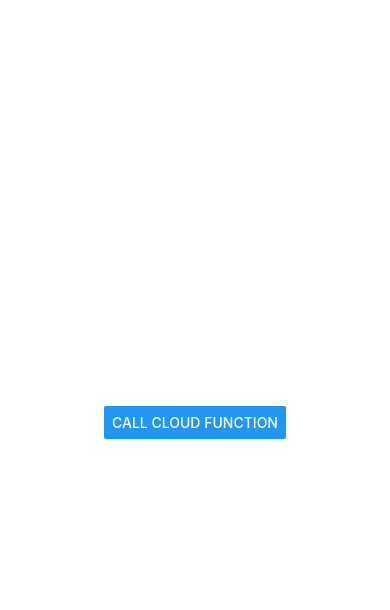
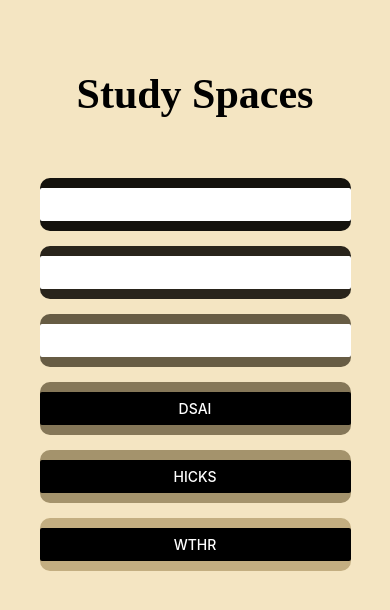
Before and after one commit to agheyi/StudyScout, a React Native app: screen / in a window 390 px wide. Both pictures are taken after a click on the button "CALL CLOUD FUNCTION". Shown: the top 610 px of the page. Built offline with nearby package versions, Linux system fonts and the light colour scheme; no server answers.

Commit message:
working frontend

```diff
--- a/App.js
+++ b/App.js
@@ -1,60 +1,198 @@
-import React from 'react';
-import { StyleSheet, Button } from 'react-native';
-import {
-  SafeAreaProvider,
-  SafeAreaView,
-} from 'react-native-safe-area-context';
+import React, { useState } from 'react';
+import { StyleSheet, Text, Button, View, Image } from 'react-native';
 
-// Import your Firebase config and the necessary functions
-import { functions } from './firebaseConfig.js';
-import { httpsCallable } from 'firebase/functions';
 
-export default function App() {
-  // --- Define your function here, inside App() but before return ---
-  const callMyFunction = () => {
-  console.log("Button pressed!");
+// These imports are for Firebase and are now included in this single file.
+import { initializeApp, getApps, getApp } from "firebase/app";
+import { getFunctions, httpsCallable } from "firebase/functions";
 
-  const updateUserLocation = httpsCallable(functions, 'updateUserLocation');
 
-  const payload = {
-    latitude: 40.4237,
-    longitude: -86.9212
+// The Firebase configuration is now set with empty strings
+// The app will run, but the Firebase calls will not work until you
+// replace these with your actual project credentials.
+const firebaseConfig = {
+ apiKey: "",
+ authDomain: "",
+ projectId: "",
+ storageBucket: "",
+ messagingSenderId: "",
+ appId: ""
 };
 
 
+// Initialize Firebase only if it hasn't been initialized yet
+const app = getApps().length === 0 ? initializeApp(firebaseConfig) : getApp();
+const functions = getFunctions(app);
 
 
-  // 2. Log the object right before you send it to be 100% sure it's correct.
-  console.log("Sending this payload to the function:", payload.latitude, payload.longitude);
+// Mock data for building occupancy to control button colors and order
+const BUILDING_DATA = [
+ { id: '1', name: 'WALC', occupancy: 0.1, isFunctional: true },
+ { id: '2', name: 'Co-Rec', occupancy: 0.2, isFunctional: false },
+ { id: '3', name: 'Krach', occupancy: 0.5, isFunctional: false },
+ { id: '4', name: 'DSAI', occupancy: 0.65, isFunctional: false },
+ { id: '5', name: 'Hicks', occupancy: 0.8, isFunctional: false },
+ { id: '6', name: 'WTHR', occupancy: 0.95, isFunctional: false },
+];
 
-  // 3. Pass the single 'payload' object to the function.
-  updateUserLocation(payload)
+
+// Helper function to get a Purdue-themed color from black to gold
+const getColorForOccupancy = (occupancy) => {
+ const gold = { r: 206, g: 184, b: 136 }; // #CEB888
+ const black = { r: 0, g: 0, b: 0 };    // #000000
+
+
+ // Linearly interpolate between black and gold based on occupancy
+ const r = Math.floor(black.r + (gold.r - black.r) * occupancy);
+ const g = Math.floor(black.g + (gold.g - black.g) * occupancy);
+ const b = Math.floor(black.b + (gold.b - black.b) * occupancy);
+
+
+ return `rgb(${r},${g},${b})`;
+};
+
+
+// Sort buildings from least busy (black) to most busy (gold)
+const sortedBuildings = [...BUILDING_DATA].sort((a, b) => a.occupancy - b.occupancy);
+
+
+export default function App() {
+ // Use state to manage which "page" is currently displayed
+ const [currentPage, setCurrentPage] = useState('callFunction');
+
+
+ const callMyFunction = () => {
+   console.log("Button pressed!");
+   const updateUserLocation = httpsCallable(functions, 'updateUserLocation');
+   const userLocation = { latitude: 40.4237, longitude: -86.9212 };
+   updateUserLocation(userLocation)
      .then((result) => {
        console.log("SUCCESS: The function returned:", result.data);
      })
      .catch((error) => {
        console.error("ERROR calling function:", error);
      });
+   // After calling the function, change the page to the study spaces screen
+   setCurrentPage('studySpaces');
  };
 
-  // --- The return statement renders your UI ---
-  return (
-    <SafeAreaProvider>
-      <SafeAreaView style={styles.container}>
+
+ // This function renders the first screen
+ const renderCallFunctionPage = () => (
+   <View style={styles.initialContainer}>
      <Button
        title="Call Cloud Function"
-          onPress={callMyFunction} // Link the button's press to your function
+       onPress={callMyFunction}
      />
-      </SafeAreaView>
-    </SafeAreaProvider>
+   </View>
  );
+
+
+ // This function renders the second screen with the study spaces
+ const renderStudySpacesPage = () => (
+   <View style={styles.studySpacesContainer}>
+     <Text style={styles.heading}>Study Spaces</Text>
+     <View style={styles.buttonContainer}>
+       {sortedBuildings.map(building => (
+         <View
+           key={building.id}
+           style={[
+             styles.buildingButtonWrapper,
+             { backgroundColor: getColorForOccupancy(building.occupancy) }
+           ]}
+         >
+           <Button
+             title={building.name}
+             onPress={() => {
+               if (building.isFunctional) {
+                 setCurrentPage('walcDetails');
+               } else {
+                 console.log(`${building.name} button clicked (not yet functional).`);
+               }
+             }}
+             color={building.occupancy > 0.5 ? '#000' : '#fff'} // Set button text color to white for contrast
+           />
+         </View>
+       ))}
+     </View>
+   </View>
+ );
+
+
+ // This function renders the new WALC details page
+ const renderWalcPage = () => (
+   <View style={styles.walcContainer}>
+     <Text style={styles.walcText}>Hi</Text>
+     <Image
+       style={styles.walcImage}
+       source={{
+         uri: 'https://placehold.co/400x300/f4e5c2/000?text=WALC+Building',
+       }}
+     />
+     <Button
+       title="Back"
+       onPress={() => setCurrentPage('studySpaces')}
+     />
+   </View>
+ );
+
+
+ // Conditional rendering to display the correct page
+ if (currentPage === 'callFunction') {
+   return renderCallFunctionPage();
+ } else if (currentPage === 'studySpaces') {
+   return renderStudySpacesPage();
+ } else if (currentPage === 'walcDetails') {
+   return renderWalcPage();
+ }
 }
 
-// --- Your styles go at the bottom ---
+
 const styles = StyleSheet.create({
-  container: {
+ initialContainer: {
    flex: 1,
    justifyContent: 'center',
    alignItems: 'center',
  },
+ studySpacesContainer: {
+   flex: 1,
+   paddingTop: 70, // Increased to move the content down
+   justifyContent: 'flex-start',
+   alignItems: 'center',
+   backgroundColor: '#f4e5c2',
+ },
+ heading: {
+   fontSize: 42,
+   fontWeight: 'bold',
+   color: '#000',
+   marginBottom: 60, // Increased to add space between heading and buttons
+   fontFamily: 'AvenirNext-Bold',
+ },
+ buttonContainer: {
+   width: '90%',
+   paddingHorizontal: 20,
+ },
+ buildingButtonWrapper: {
+   borderRadius: 10,
+   overflow: 'hidden',
+   marginBottom: 15,
+   paddingVertical: 10,
+ },
+ walcContainer: {
+   flex: 1,
+   justifyContent: 'center',
+   alignItems: 'center',
+   backgroundColor: '#f4e5c2',
+ },
+ walcText: {
+   fontSize: 60,
+   fontWeight: 'bold',
+   color: '#000',
+ },
+ walcImage: {
+   width: 300,
+   height: 200,
+   resizeMode: 'contain',
+   borderRadius: 10,
+ },
 });
```
Also changed, not shown: 1 other file (tests, documents, lock files or other folders). Lines whose indentation alone changed are shown as unchanged.
